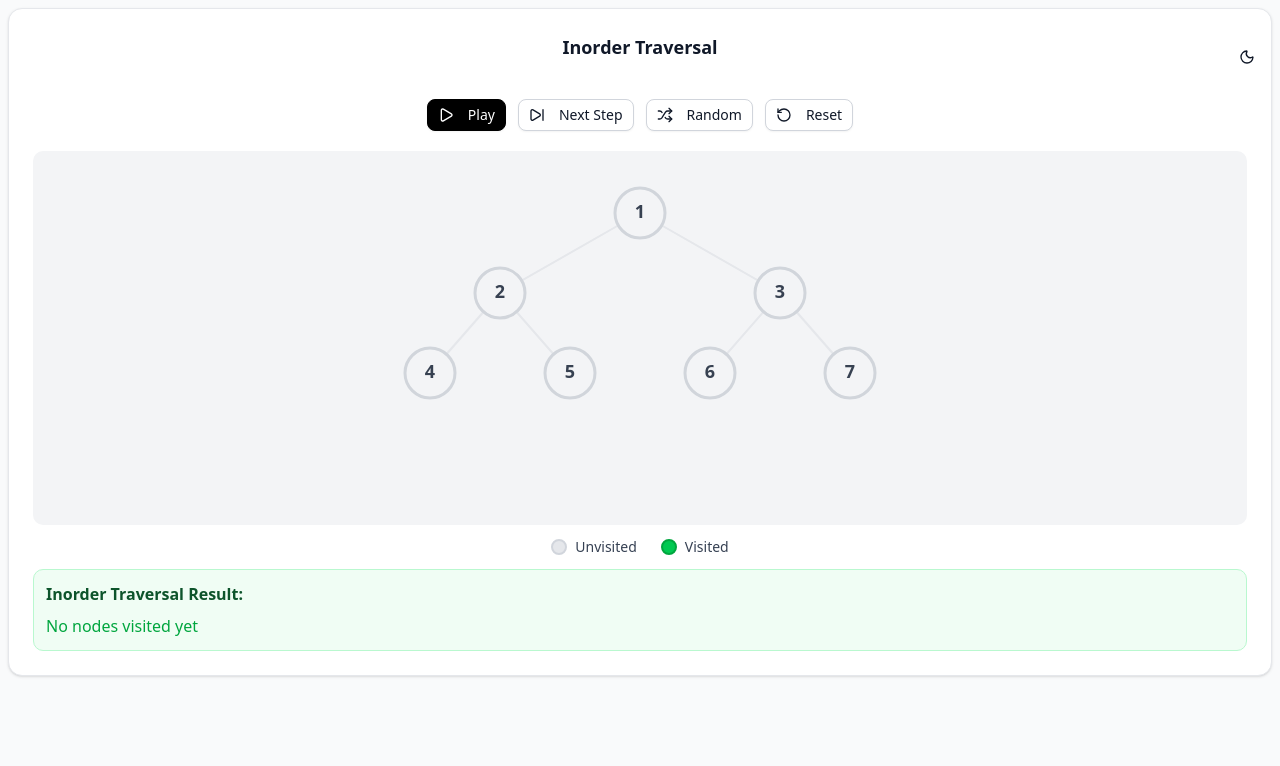
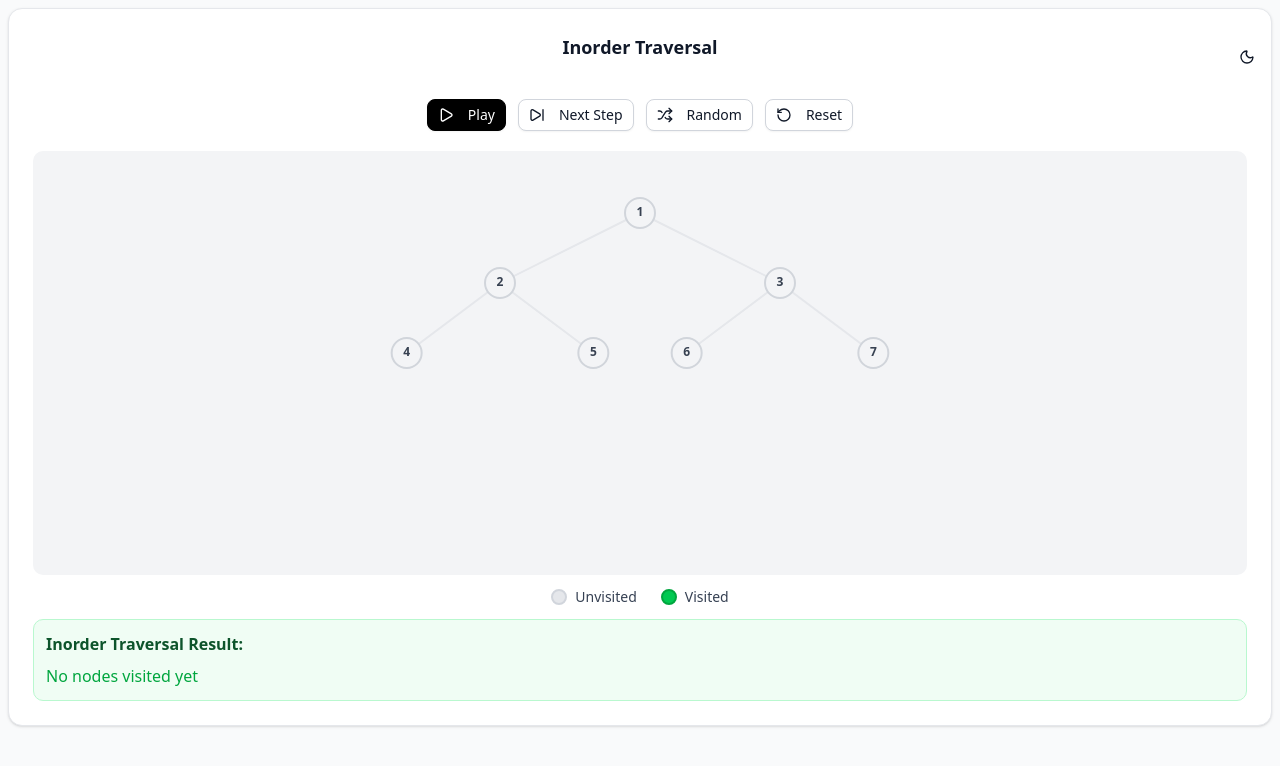
Before and after one commit to vamsik06/Inorder-Traversal, a Next.js app: page / in a window 1280 px wide. Shown: the top 766 px of the page. Built offline with nearby package versions, Linux system fonts and the light colour scheme.

Commit message:
increased node depth

```diff
--- a/inorder-traversal-visualizer.tsx
+++ b/inorder-traversal-visualizer.tsx
@@ -57,10 +57,10 @@ const calculatePositions = (node: TreeNode | undefined, x: number, y: number, sp
   node.y = y
 
   if (node.left) {
-    calculatePositions(node.left, x - spacing, y + 80, spacing / 2)
+    calculatePositions(node.left, x - spacing, y + 70, spacing / 1.5)
   }
   if (node.right) {
-    calculatePositions(node.right, x + spacing, y + 80, spacing / 2)
+    calculatePositions(node.right, x + spacing, y + 70, spacing / 1.5)
   }
 }
 
@@ -87,19 +87,19 @@ const generateInorderSteps = (
   return steps
 }
 
-// Generate a random tree with depth 3 and max 7 nodes
+// Generate a random tree with depth 4 and max 15 nodes
 const generateRandomTree = (): TreeNode => {
-  const nodes = [1, 2, 3, 4, 5, 6, 7]
+  const nodes = [1, 2, 3, 4, 5, 6, 7, 8, 9, 10, 11, 12, 13, 14, 15]
   const shuffled = [...nodes].sort(() => Math.random() - 0.5)
 
-  // Create a tree structure with depth 3 and max 7 nodes
+  // Create a tree structure with depth 4 and max 15 nodes
   const createNode = (value: number, depth: number): TreeNode => {
     const node: TreeNode = {
       value,
       id: value.toString(),
     }
 
-    if (depth < 3 && shuffled.length > 0) {
+    if (depth < 4 && shuffled.length > 0) {
       // 70% chance to add left child
       if (Math.random() < 0.7 && shuffled.length > 0) {
         node.left = createNode(shuffled.shift()!, depth + 1)
@@ -207,19 +207,19 @@ export default function InorderTraversalVisualizer() {
         <circle
           cx={node.x}
           cy={node.y}
-          r="25"
+          r="15"
           fill={isVisited ? "#22c55e" : unvisitedFill}
           stroke={isVisited ? "#16a34a" : unvisitedStroke}
-          strokeWidth="3"
+          strokeWidth="2"
           className="transition-all duration-300"
         />
 
         {/* Render node value */}
         <text
           x={node.x}
-          y={node.y + 5}
+          y={node.y + 3}
           textAnchor="middle"
-          className="text-lg font-semibold"
+          className="text-xs font-semibold"
           fill={textColor}
         >
           {node.value}
@@ -291,7 +291,7 @@ export default function InorderTraversalVisualizer() {
                   ? ""
                   : isDarkMode
                     ? "border-black text-black hover:bg-gray-100"
-                    : "border-black bg-black text-white hover:bg-gray-800"
+                    : "border-black bg-black text-white"
               }`}
             >
               {isPlaying ? <Pause className="w-4 h-4 mr-2" /> : <Play className="w-4 h-4 mr-2" />}
@@ -343,7 +343,7 @@ export default function InorderTraversalVisualizer() {
           <div className={`rounded-lg p-3 mb-3 transition-colors duration-300 ${
             isDarkMode ? "bg-gray-900" : "bg-gray-100"
           }`}>
-            <svg width="100%" height="350" viewBox="0 0 600 350" className="mx-auto min-w-[600px]">
+            <svg width="100%" height="400" viewBox="0 0 600 400" className="mx-auto min-w-[600px]">
               {renderNode(tree)}
             </svg>
           </div>
```
